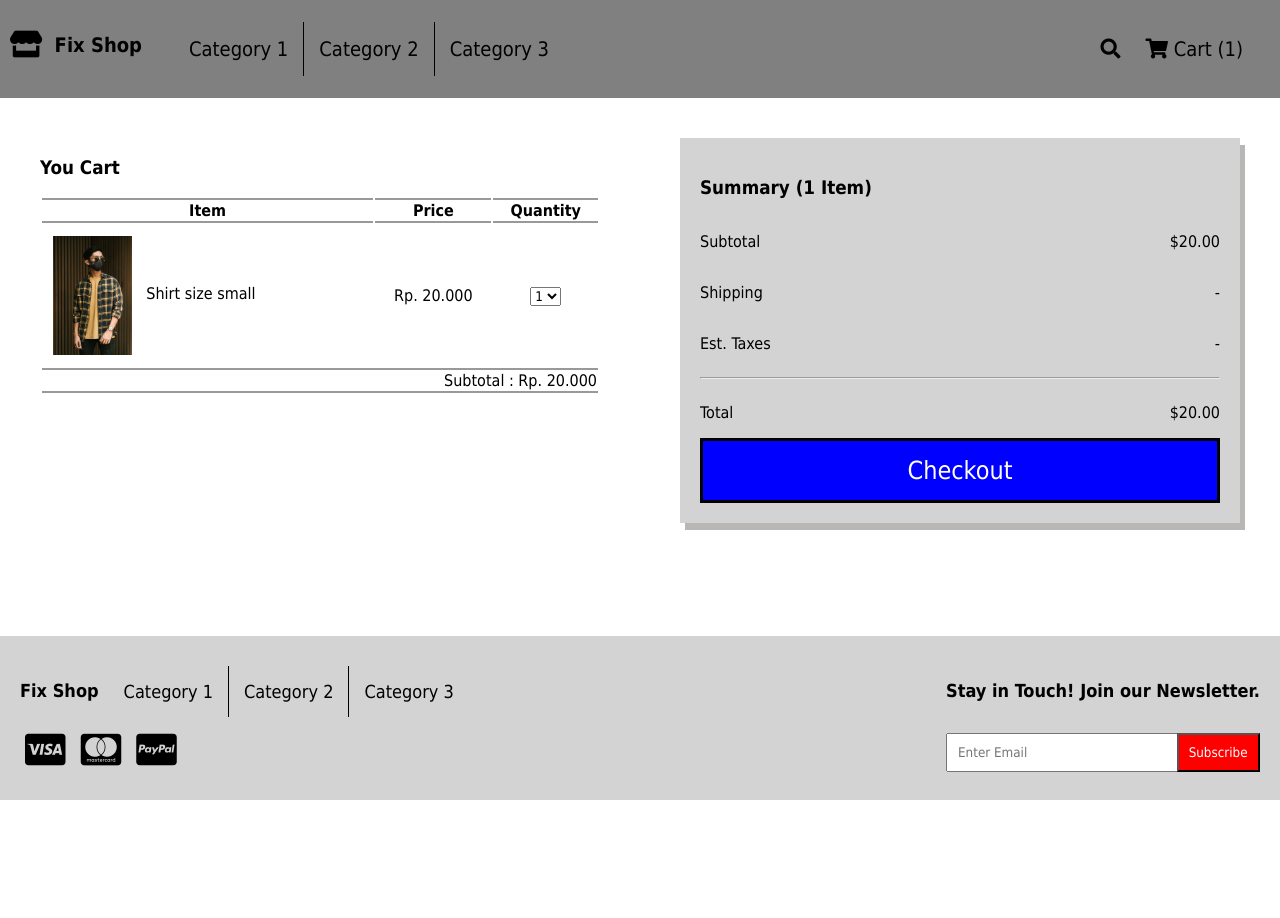
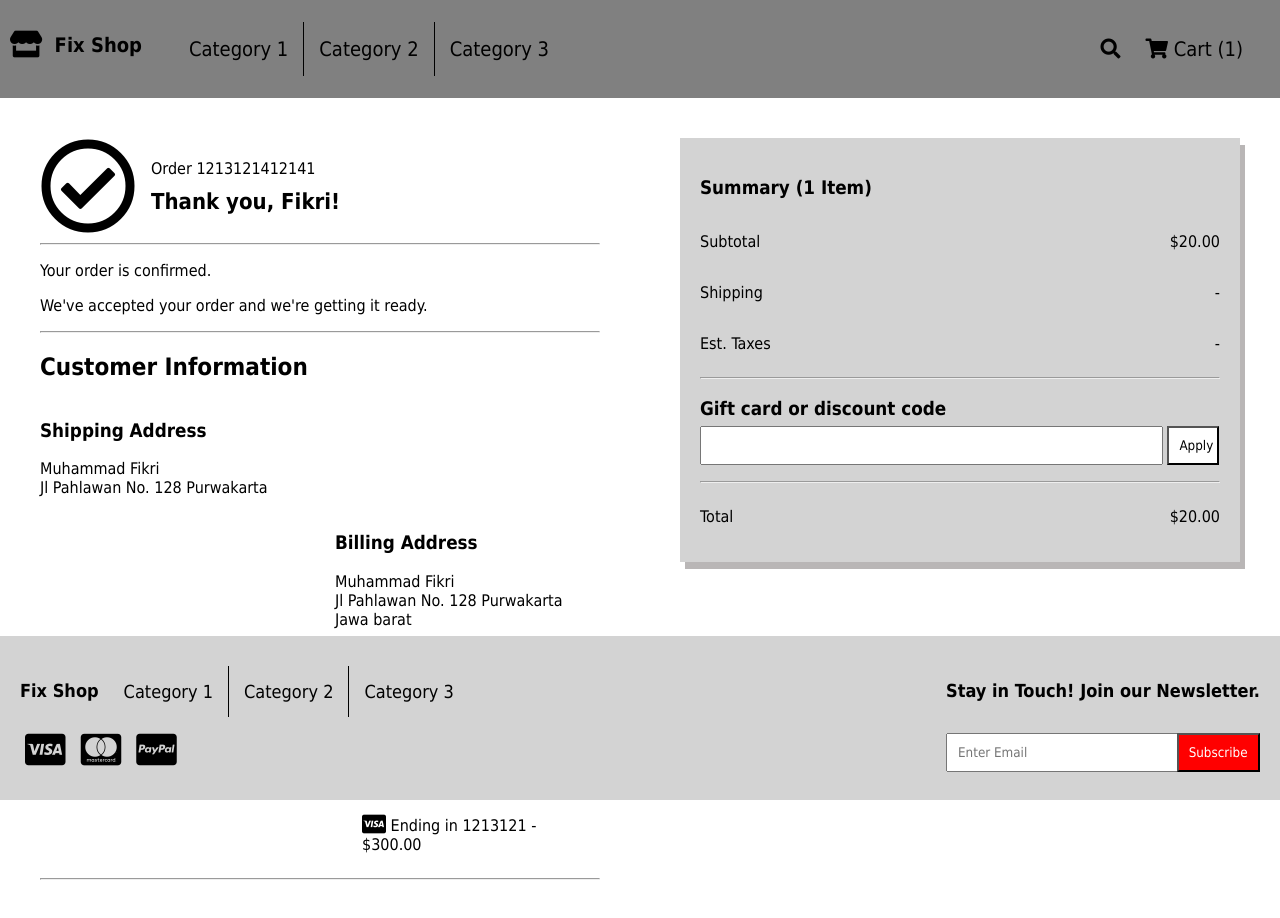
Before and after one commit to FixDev/practice-html-css, a plain HTML site: page CHECKOUT_0110221036_Muhammad Fikri.html in a window 1280 px wide. Before the commit the page ends 800 px from the top, so only its background shows below. Drawn offline with Linux system fonts and the light colour scheme.

Commit message:
add checkout pages

```diff
--- a/CART_0110221036_Muhammad Fikri.html
+++ b/CHECKOUT_0110221036_Muhammad Fikri.html
@@ -6,7 +6,7 @@
     <meta charset="UTF-8">
     <meta http-equiv="X-UA-Compatible" content="IE=edge">
     <meta name="viewport" content="width=device-width, initial-scale=1.0">
-    <title>Cart</title>
+    <title>Checkout</title>
 
     <!-- internal css -->
     <style>
@@ -34,39 +34,6 @@
             padding: 40px;
         }
 
-        table {
-            width: 100%;
-        }
-
-        table thead th {
-            border-top: 2px solid #999;
-            border-bottom: 2px solid #999;
-        }
-
-        table tfoot td {
-            border-top: 2px solid #999;
-            border-bottom: 2px solid #999;
-        }
-
-        img {
-            padding: 10px;
-            width: 30%;
-            vertical-align: middle;
-        }
-
-        .select {
-            text-align: center;
-            vertical-align: middle;
-        }
-
-        .select .opt {
-            width: 30%;
-        }
-
-        tfoot {
-            text-align: right;
-        }
-
         .card {
             padding: 20px;
             background-color: lightgrey;
@@ -85,17 +52,18 @@
             float: right;
         }
 
-        .btn-checkout {
-            padding: 15px;
-            width: 100%;
-            background-color: blue;
-            font-size: 25px;
-            color: white;
-            border: 3px solid black;
+        .input-voucher {
+            width: 89%;
+            padding: 10px;
+            margin: 8px 0;
+            box-sizing: border-box;
         }
 
-        .btn-checkout:hover {
-            background-color: grey;
+        .btn-voucher {
+            padding: 10px;
+            width: 10%;
+            background-color: white;
+            color: black;
         }
 
         footer {
@@ -161,58 +129,80 @@
         </ul>
     </nav>
     <!-- end of navbar -->
-    <div style="clear: left;"></div>
+    <div style="clear: both;"></div>
     <!-- table cart -->
     <section class="col-6">
         <article>
             <header>
-                <h1>You Cart</h1>
+                <i class="far fa-check-circle fa-6x" style="float: left; vertical-align: middle;"></i>
+                <div style="float: left; padding: 5px; margin-left: 10px;">
+                    <p> Order 1213121412141 </p>
+                    <p style="margin-top: -5px;">
+                        <span style="font-weight: 700; font-size: 22px;">Thank you, Fikri!</span>
+                    </p>
+                </div>
             </header>
-            <table>
-                <thead>
-                    <th>
-                        Item
-                    </th>
-                    <th>
-                        Price
-                    </th>
-                    <th>
-                        Quantity
-                    </th>
-                </thead>
-                <tbody>
-                    <tr>
-                        <td width="60%">
-                            <img src="img/shirt.jpg" alt="shirt picture">
-                            Shirt size small
-                        </td>
-                        <td style="text-align: center;">
-                            Rp. 20.000
-                        </td>
-                        <td class="select" style="text-align: center;">
-                            <select name="qty" id="qty" class="opt">
-                                <option value="1">1</option>
-                                <option value="2">2</option>
-                                <option value="3">3</option>
-                                <option value="4">4</option>
-                                <option value="5">5</option>
-                                <option value="6">6</option>
-                                <option value="7">7</option>
-                                <option value="8">8</option>
-                                <option value="9">9</option>
-                                <option value="10">10</option>
-                            </select>
-                        </td>
-                    </tr>
-                </tbody>
-                <tfoot>
-                    <tr>
-                        <td colspan="3">
-                            Subtotal : Rp. 20.000
-                        </td>
-                    </tr>
-                </tfoot>
-            </table>
+            <div style="clear: both;"></div>
+
+            <hr>
+
+            <p>
+                Your order is confirmed.
+            </p>
+
+            <p>
+                We've accepted your order and we're getting it ready.
+            </p>
+
+            <hr>
+
+            <h2>Customer Information</h2>
+
+            <div style="float: left;">
+                <h3>
+                    Shipping Address
+                </h3>
+                <p>
+                    Muhammad Fikri <br>
+                    Jl Pahlawan No. 128 Purwakarta
+                </p>
+            </div>
+
+            <div style="float: left; margin-left: 295px;">
+                <h3>
+                    Billing Address
+                </h3>
+                <p>
+                    Muhammad Fikri <br>
+                    Jl Pahlawan No. 128 Purwakarta Jawa barat
+                </p>
+            </div>
+
+            <div style="clear: left;"></div>
+
+            <div style="float: left;">
+                <h3>
+                    Shipping Method
+                </h3>
+                <p>
+                    UPS Ground (Estimated ship
+                    <br>
+                    timeof 3 - 6 days)
+                </p>
+            </div>
+
+            <div style="float: left; margin-left: 322px;">
+                <h3>
+                    Payment Method
+                </h3>
+                <p>
+                    <i class="fab fa-cc-visa fa-lg"></i> Ending in 1213121 - $300.00
+                </p>
+            </div>
+            <div style="clear: left;"></div>
+
+            <hr>
+
         </article>
     </section>
     <!-- end of table cart -->
@@ -257,6 +247,14 @@
             </div>
 
             <hr>
+            <h3>
+                Gift card or discount code
+            </h3>
+            <div style="margin-top: -20px;">
+                <input type="text" name="email" id="email" class="input-voucher">
+                <button class="btn-voucher">Apply</button>
+            </div>
+            <hr>
 
             <div class="text-card">
                 <p class="text-left">
@@ -268,7 +266,6 @@
 
                 <div style="clear: both;"></div>
             </div>
-            <button class="btn-checkout">Checkout</button>
         </article>
     </section>
     <!-- end of bill -->
```
